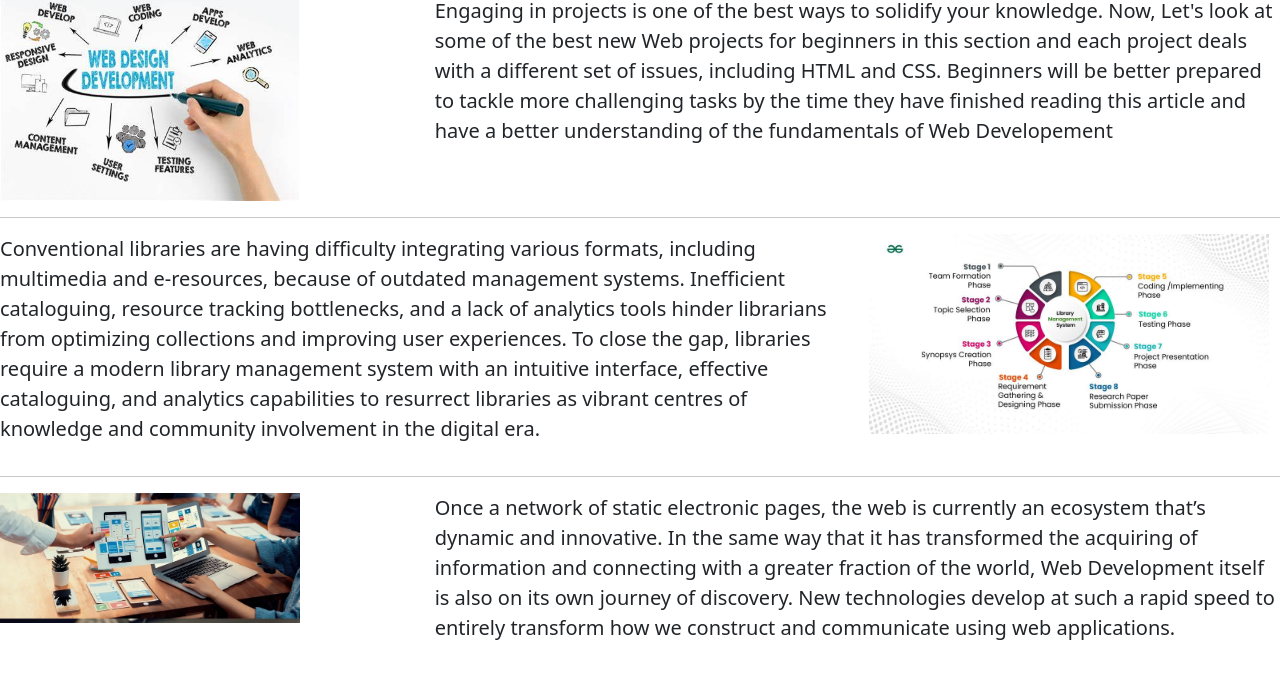
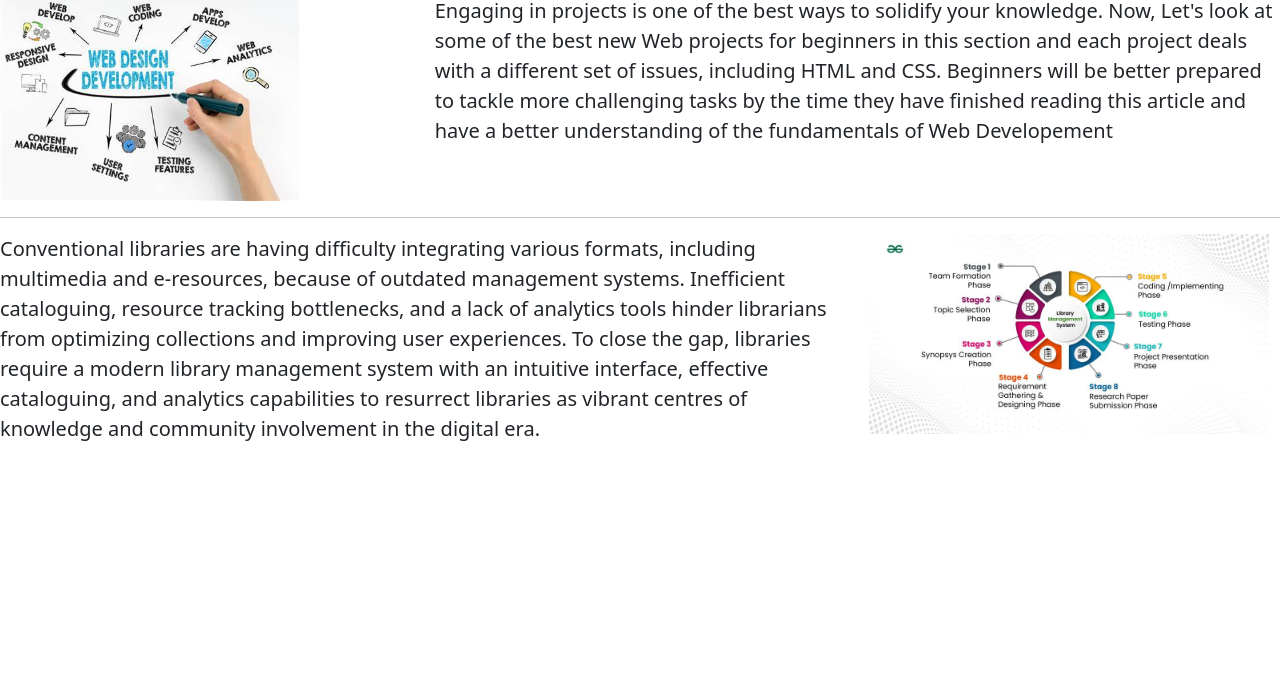
Before and after one commit to pavithravelmurugan1214/portfolio, a plain HTML site: page project.html in a window 1280 px wide. Shown: the part 84-762 px from the top of the page. Drawn offline with nearby package versions, Linux system fonts and the light colour scheme.

Commit message:
new commit

```diff
--- a/project.html
+++ b/project.html
@@ -24,10 +24,10 @@
     <li><a href="index.html">Home</a></li>
                 <li> <a href="#">Projects</a></li>
                 <li><a href="about.html">About</a></li>
-            </center>
-            <h1 style="text-align: center; color: burlywood;">
-                Project Inspiration
-            </h1>
+    </center>
+    <h1 style="text-align: center; color: burlywood;">
+        Project Inspiration
+    </h1>
 
     <div class="row">
         <div class="col-md-4 div1">
@@ -48,17 +48,6 @@
             <img src="library.jpg" style="width: 400px;">
         </div>
     </div>
-    <hr>
-    <div class="row">
-        <div class="col-md-4 div5">
-<img src="future.webp"  style="width: 300px;">
-        </div>
-        <div class="col-md-8">
-<p style="font-size: 20px;"> Once a network of static electronic pages, the web is currently an ecosystem that’s dynamic and innovative. In the same way that it has transformed the acquiring of information and connecting with a greater fraction of the world, Web Development itself is also on its own journey of discovery. New technologies develop at such a rapid speed to entirely transform how we construct and communicate using web applications.
-
-</p>
-        </div>
-    </div>
 
 
 </body>
```
